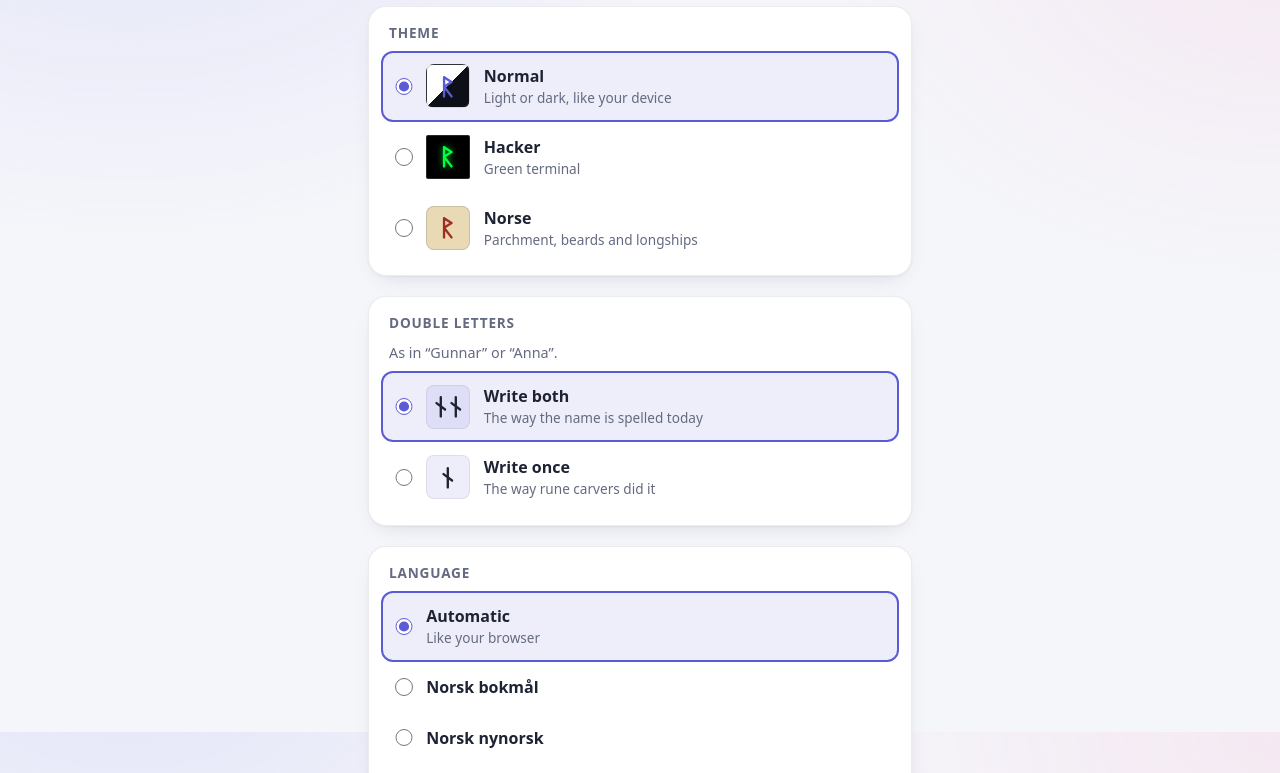
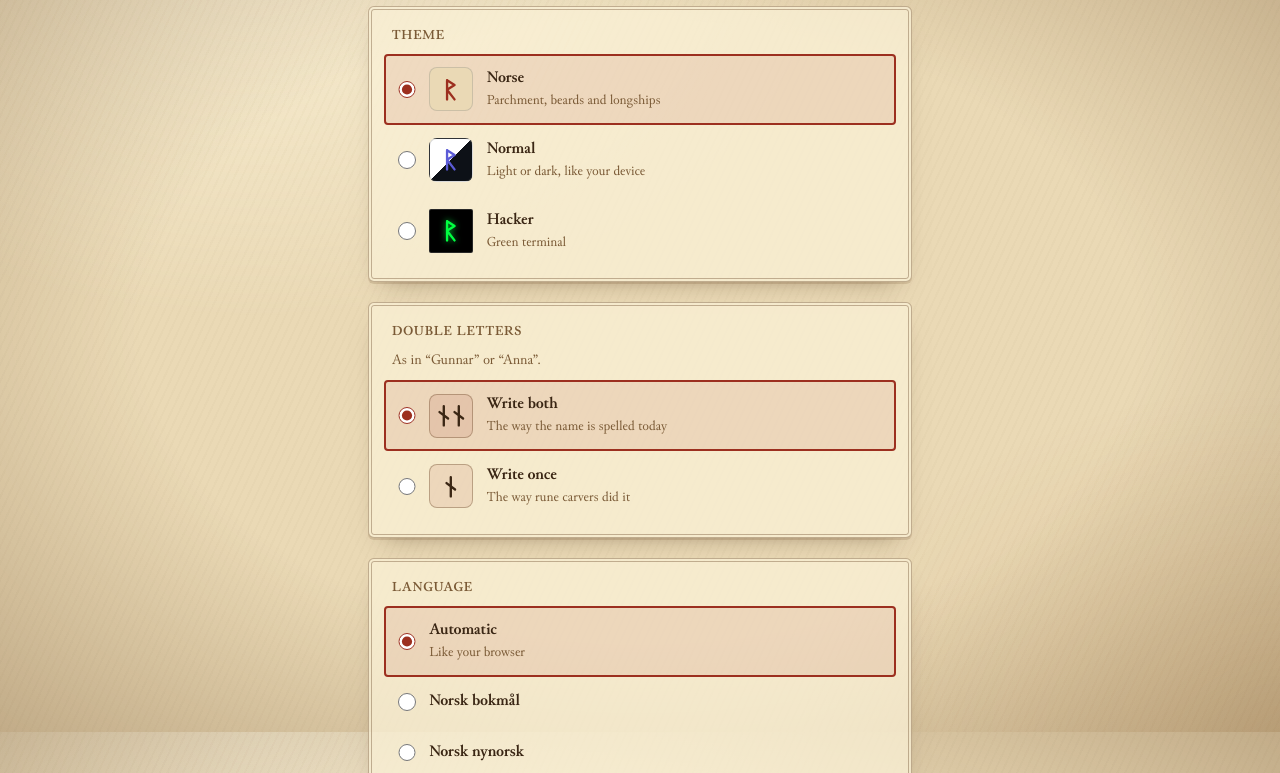
Before and after one commit to gunnaringe/rune-name, a plain HTML site: page site/settings.html in a window 1280 px wide. Shown: the part 68-841 px from the top of the page. Drawn offline with Linux system fonts and the light colour scheme.

Commit message:
Make the Norse theme the default
Co-Authored-By: Claude Opus 5.5 <noreply@anthropic.com>

```diff
--- a/site/settings.html
+++ b/site/settings.html
@@ -5,7 +5,7 @@
     <meta name="viewport" content="width=device-width, initial-scale=1.0">
     <meta name="color-scheme" content="light dark">
     <title>Innstillinger · Ditt navn i runer</title>
-    <meta name="theme-color" content="#f5f6fa">
+    <meta name="theme-color" content="#ead9b5">
     <link rel="stylesheet" href="style.css">
     <link rel="manifest" href="/site.webmanifest">
     <link rel="apple-touch-icon" sizes="180x180" href="/apple-touch-icon.png">
@@ -26,6 +26,11 @@
     <fieldset class="card choices" id="theme">
         <legend data-i18n="theme"></legend>
         <label class="choice">
+            <input type="radio" name="theme" value="norse">
+            <span class="swatch swatch-norse" aria-hidden="true"><svg viewBox="0 0 24 24"><path d="M8.5 3v18M8.5 3l7 4.5-7 4.5 7 9"/></svg></span>
+            <span><strong data-i18n="themeNorse"></strong><small data-i18n="themeNorseHint"></small></span>
+        </label>
+        <label class="choice">
             <input type="radio" name="theme" value="normal">
             <span class="swatch swatch-normal" aria-hidden="true"><svg viewBox="0 0 24 24"><path d="M8.5 3v18M8.5 3l7 4.5-7 4.5 7 9"/></svg></span>
             <span><strong data-i18n="themeNormal"></strong><small data-i18n="themeNormalHint"></small></span>
@@ -34,11 +39,6 @@
             <input type="radio" name="theme" value="hacker">
             <span class="swatch swatch-hacker" aria-hidden="true"><svg viewBox="0 0 24 24"><path d="M8.5 3v18M8.5 3l7 4.5-7 4.5 7 9"/></svg></span>
             <span><strong data-i18n="themeHacker"></strong><small data-i18n="themeHackerHint"></small></span>
-        </label>
-        <label class="choice">
-            <input type="radio" name="theme" value="norse">
-            <span class="swatch swatch-norse" aria-hidden="true"><svg viewBox="0 0 24 24"><path d="M8.5 3v18M8.5 3l7 4.5-7 4.5 7 9"/></svg></span>
-            <span><strong data-i18n="themeNorse"></strong><small data-i18n="themeNorseHint"></small></span>
         </label>
     </fieldset>
 
--- a/site/settings.js
+++ b/site/settings.js
@@ -1,7 +1,7 @@
-// Settings live in localStorage: `theme` ("normal"/"hacker"/"norse"),
+// Settings live in localStorage: `theme` ("norse"/"normal"/"hacker"),
 // `doubles` ("both"/"once") and `lang` ("auto"/"nb"/"nn"/"is"/"en"). Changes apply immediately, here and in any
 // other open tab (via the storage event).
-const DEFAULTS = { theme: 'normal', doubles: 'both', lang: 'auto' };
+const DEFAULTS = { theme: 'norse', doubles: 'both', lang: 'auto' };
 
 function render() {
     for (const [key, fallback] of Object.entries(DEFAULTS)) {
--- a/site/theme.js
+++ b/site/theme.js
@@ -1,13 +1,14 @@
 // Loaded in <head> so the page never flashes the wrong theme. The stored
-// choice is "normal" (follows the system light/dark setting), "hacker" or
-// "norse"; the resolved theme goes on <html data-theme>.
+// choice is "norse" (default), "normal" (follows the system light/dark
+// setting) or "hacker"; the resolved theme goes on <html data-theme>.
 (function () {
     const THEME_COLORS = { light: '#f5f6fa', dark: '#0d1117', hacker: '#000000', norse: '#ead9b5' };
     const light = matchMedia('(prefers-color-scheme: light)');
 
     function applyTheme() {
         let theme = localStorage.getItem('theme');
-        if (theme !== 'hacker' && theme !== 'norse') theme = light.matches ? 'light' : 'dark';
+        if (theme === 'normal') theme = light.matches ? 'light' : 'dark';
+        else if (theme !== 'hacker') theme = 'norse';
         document.documentElement.dataset.theme = theme;
         const meta = document.querySelector('meta[name="theme-color"]');
         if (meta) meta.content = THEME_COLORS[theme];
```
Also changed, not shown: site/index.html (+1 -1 lines), site/site.webmanifest, 1 other file.
